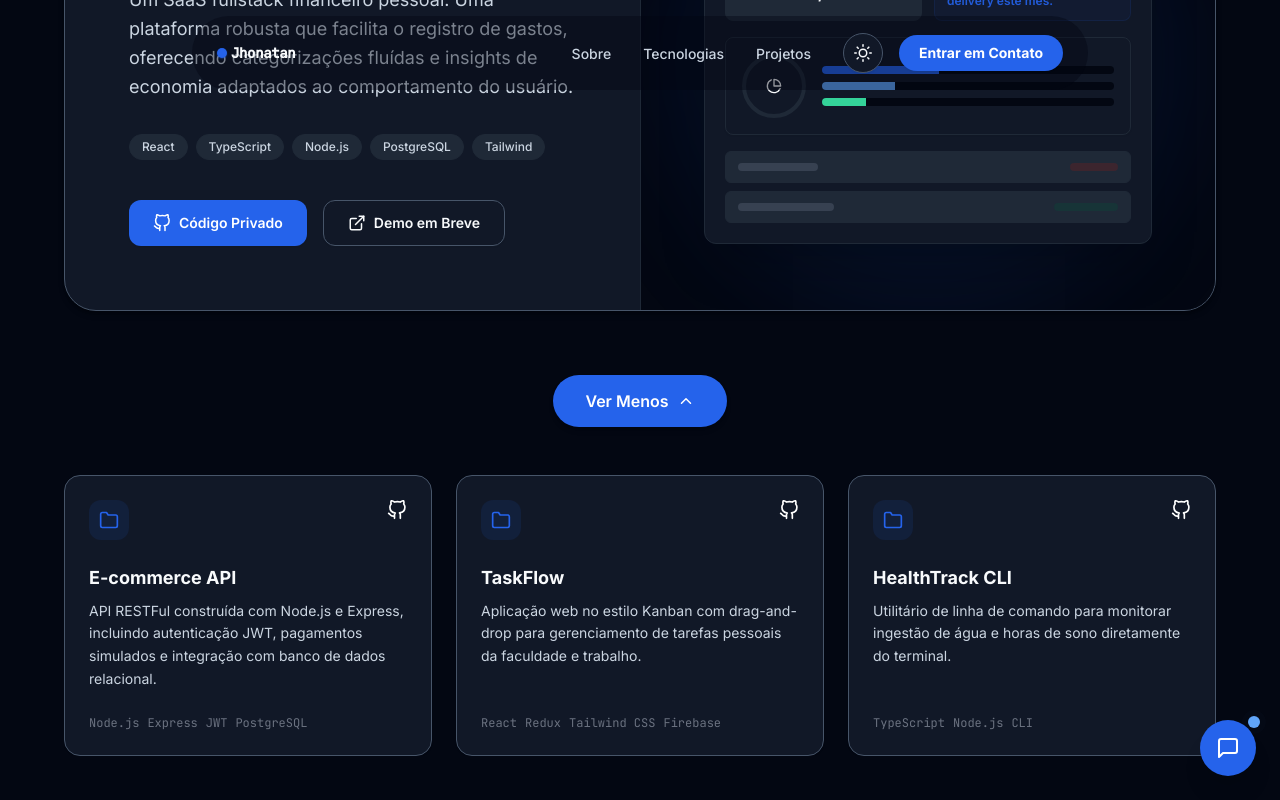
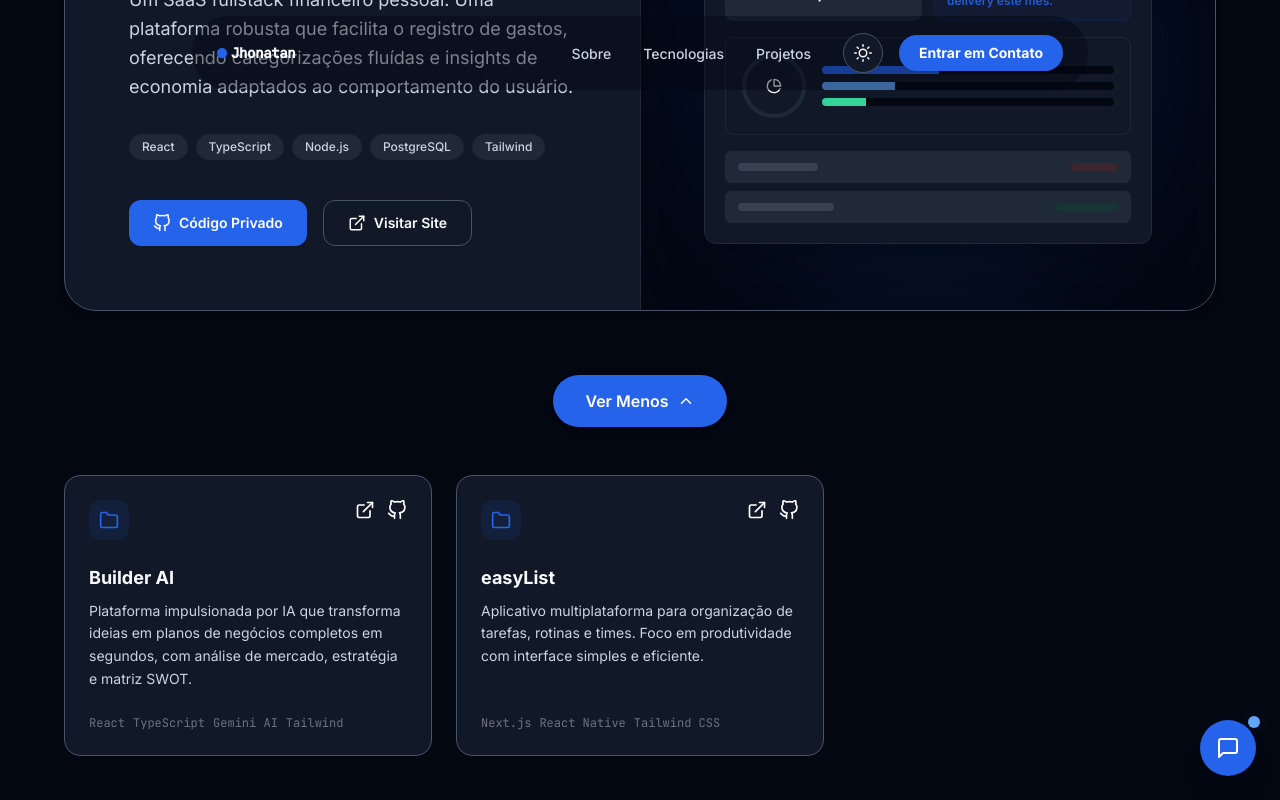
Before and after one commit to mlkjhon/Meu-portifolio, a React (Vite) app: page / in a window 1280 px wide. Both pictures are taken after a click on the button "Mais Projetos". Shown: the part 2990-3790 px from the top of the page. Built offline with nearby package versions, Linux system fonts and the light colour scheme.

Commit message:
Atualizações projeto

```diff
--- a/src/components/Projects.tsx
+++ b/src/components/Projects.tsx
@@ -9,21 +9,17 @@ const financeAITags = [
 
 const mockProjects = [
     {
-        title: 'E-commerce API',
-        desc: 'API RESTFul construída com Node.js e Express, incluindo autenticação JWT, pagamentos simulados e integração com banco de dados relacional.',
-        tags: ['Node.js', 'Express', 'JWT', 'PostgreSQL'],
+        title: 'Builder AI',
+        desc: 'Plataforma impulsionada por IA que transforma ideias em planos de negócios completos em segundos, com análise de mercado, estratégia e matriz SWOT.',
+        tags: ['React', 'TypeScript', 'Gemini AI', 'Tailwind'],
+        link: 'https://builder-ai-smoky.vercel.app',
         github: 'https://github.com/mlkjhon',
     },
     {
-        title: 'TaskFlow',
-        desc: 'Aplicação web no estilo Kanban com drag-and-drop para gerenciamento de tarefas pessoais da faculdade e trabalho.',
-        tags: ['React', 'Redux', 'Tailwind CSS', 'Firebase'],
-        github: 'https://github.com/mlkjhon',
-    },
-    {
-        title: 'HealthTrack CLI',
-        desc: 'Utilitário de linha de comando para monitorar ingestão de água e horas de sono diretamente do terminal.',
-        tags: ['TypeScript', 'Node.js', 'CLI'],
+        title: 'easyList',
+        desc: 'Aplicativo multiplataforma para organização de tarefas, rotinas e times. Foco em produtividade com interface simples e eficiente.',
+        tags: ['Next.js', 'React Native', 'Tailwind CSS'],
+        link: 'https://easy-list-peach.vercel.app',
         github: 'https://github.com/mlkjhon',
     }
 ]
@@ -56,9 +52,9 @@ export default function Projects() {
 
                         {/* Content Left */}
                         <div className="p-8 md:p-12 lg:p-16 flex flex-col justify-center">
-                            <div className="inline-flex items-center gap-1.5 px-3 py-1 rounded-full bg-amber-100/50 dark:bg-amber-500/10 border border-amber-200/50 dark:border-amber-500/20 text-amber-700 dark:text-amber-400 text-xs font-bold mb-6 w-max uppercase tracking-wider">
-                                <FiClock size={12} className="animate-pulse" />
-                                Quase finalizado
+                            <div className="inline-flex items-center gap-1.5 px-3 py-1 rounded-full bg-emerald-100/50 dark:bg-emerald-500/10 border border-emerald-200/50 dark:border-emerald-500/20 text-emerald-700 dark:text-emerald-400 text-xs font-bold mb-6 w-max uppercase tracking-wider">
+                                <FiActivity size={12} className="animate-pulse" />
+                                Online
                             </div>
 
                             <h3 className="text-3xl sm:text-4xl font-bold text-main mb-4 tracking-tight">
@@ -95,13 +91,15 @@ export default function Projects() {
                                     <FiGithub size={18} />
                                     Código Privado
                                 </a>
-                                <span
+                                <a
+                                    href="https://finance-ai-rvn8.vercel.app"
+                                    target="_blank"
+                                    rel="noopener noreferrer"
                                     className="inline-flex items-center gap-2 px-6 py-3 text-[var(--text-main)] bg-[var(--card-bg)] border-[1.5px] border-[var(--card-border)] hover:!bg-[var(--card-hover-bg)] text-sm font-semibold rounded-xl cursor-pointer shadow-sm transition-colors"
-                                    title="Demo em breve"
                                 >
                                     <FiExternalLink size={18} />
-                                    Demo em Breve
-                                </span>
+                                    Visitar Site
+                                </a>
                             </div>
                         </div>
 
@@ -235,14 +233,28 @@ export default function Projects() {
                                             <div className="w-10 h-10 rounded-xl bg-primary/10 text-primary flex items-center justify-center">
                                                 <FiFolder size={20} />
                                             </div>
+                                            <div className="flex gap-3">
+                                                {project.link && (
+                                                    <a
+                                                        href={project.link}
+                                                        target="_blank"
+                                                        rel="noopener noreferrer"
+                                                        className="text-neutral-600 dark:text-neutral-400 hover:text-neutral-900 dark:text-white transition-colors"
+                                                        title="Visitar Site"
+                                                    >
+                                                        <FiExternalLink size={20} />
+                                                    </a>
+                                                )}
                                                 <a
                                                     href={project.github}
                                                     target="_blank"
                                                     rel="noopener noreferrer"
                                                     className="text-neutral-600 dark:text-neutral-400 hover:text-neutral-900 dark:text-white transition-colors"
+                                                    title="Código Fonte"
                                                 >
                                                     <FiGithub size={20} />
                                                 </a>
+                                            </div>
                                         </div>
 
                                         <h4 className="text-lg font-bold text-main mb-2">{project.title}</h4>
```
Also changed, not shown: 1 other file (tests, documents, lock files or other folders). Lines whose indentation alone changed are shown as unchanged.
